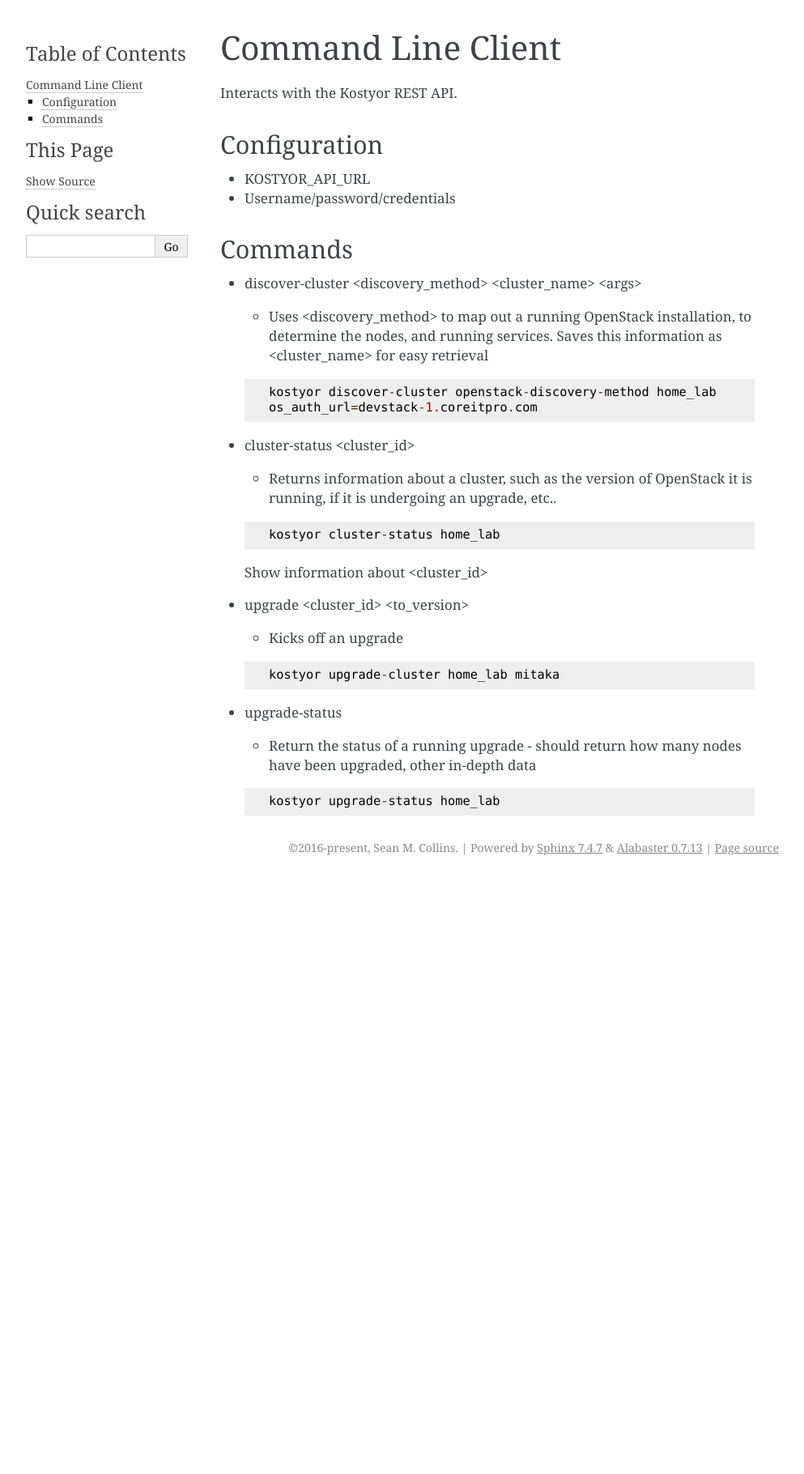
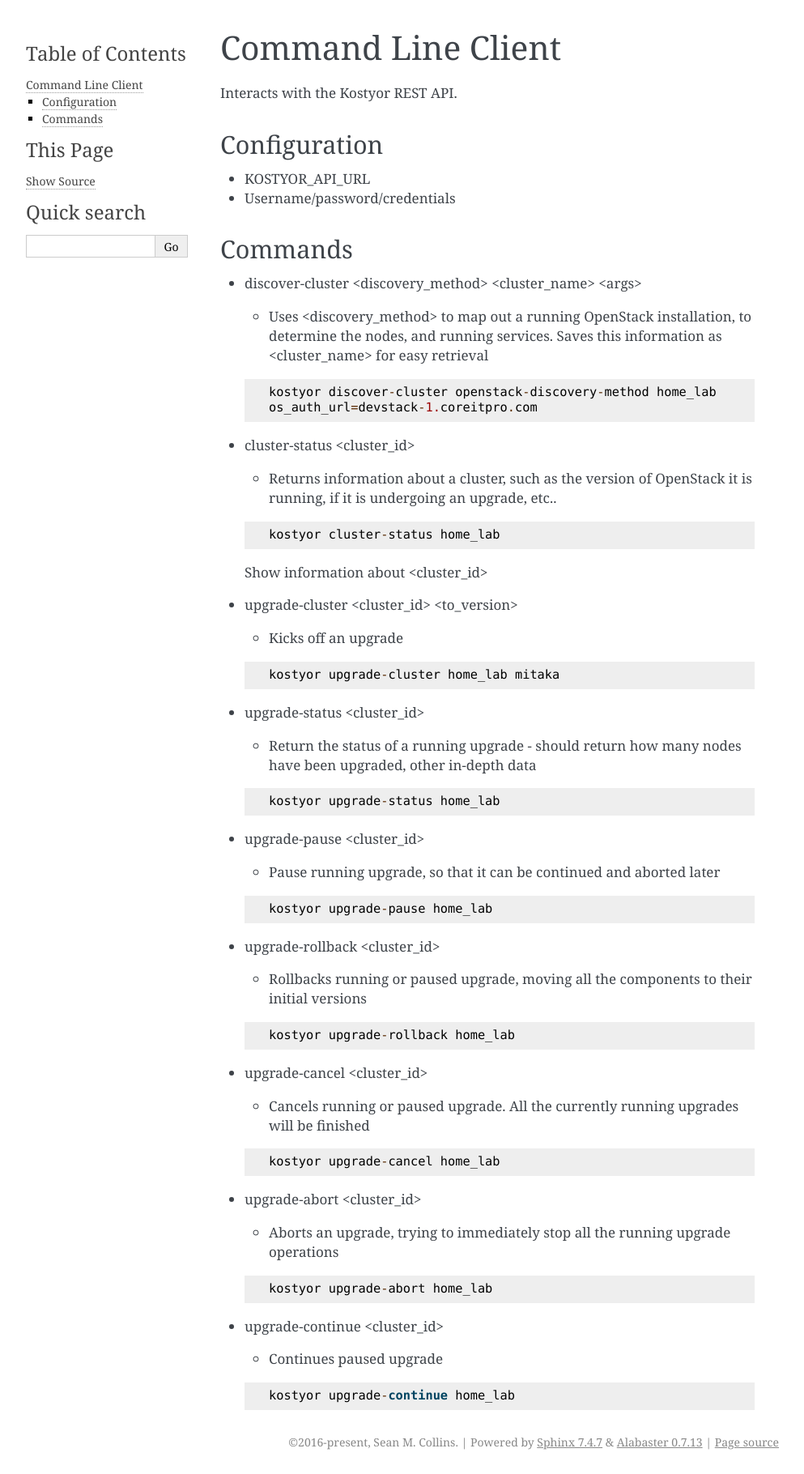
Before and after one commit to Mirantis/kostyor, a Sphinx documentation site: the page built from doc/source/cli.rst, in a window 1280 px wide. Shown: the whole page at 81% size, without its empty margins (148-1141 px from the left). Built offline with Sphinx 7.4.7, drawn with Linux system fonts in a browser that asks for light colours; the version number could not be read and is left out; before the commit the page ends 1086 px from its top, so only the background shows below that.

Commit message:
Added documentation for missed cli operations

```diff
--- a/doc/source/cli.rst
+++ b/doc/source/cli.rst
@@ -42,7 +42,7 @@
 
   Show information about <cluster_id>
 
-* upgrade <cluster_id> <to_version>
+* upgrade-cluster <cluster_id> <to_version>
 
   * Kicks off an upgrade
 
@@ -51,7 +51,7 @@
 
       kostyor upgrade-cluster home_lab mitaka
 
-* upgrade-status
+* upgrade-status <cluster_id>
 
   * Return the status of a running upgrade - should return how many
     nodes have been upgraded, other in-depth data
@@ -59,3 +59,52 @@
   ::
 
       kostyor upgrade-status home_lab
+
+* upgrade-pause <cluster_id>
+
+  * Pause running upgrade, so that it can be continued and aborted
+    later
+
+
+  ::
+
+      kostyor upgrade-pause home_lab
+
+* upgrade-rollback <cluster_id>
+
+  * Rollbacks running or paused upgrade, moving all the components
+    to their initial versions
+
+
+  ::
+
+      kostyor upgrade-rollback home_lab
+
+* upgrade-cancel <cluster_id>
+
+  * Cancels running or paused upgrade. All the currently running
+    upgrades will be finished
+
+
+  ::
+
+      kostyor upgrade-cancel home_lab
+
+* upgrade-abort <cluster_id>
+
+  * Aborts an upgrade, trying to immediately stop all the running
+    upgrade operations
+
+
+  ::
+
+      kostyor upgrade-abort home_lab
+
+* upgrade-continue <cluster_id>
+
+  * Continues paused upgrade
+
+
+  ::
+
+      kostyor upgrade-continue home_lab
```
